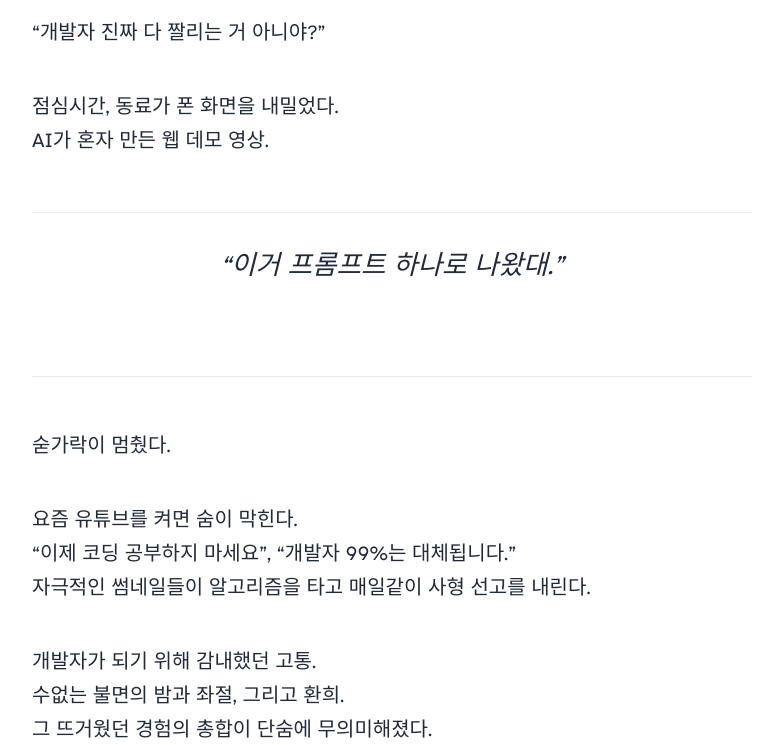
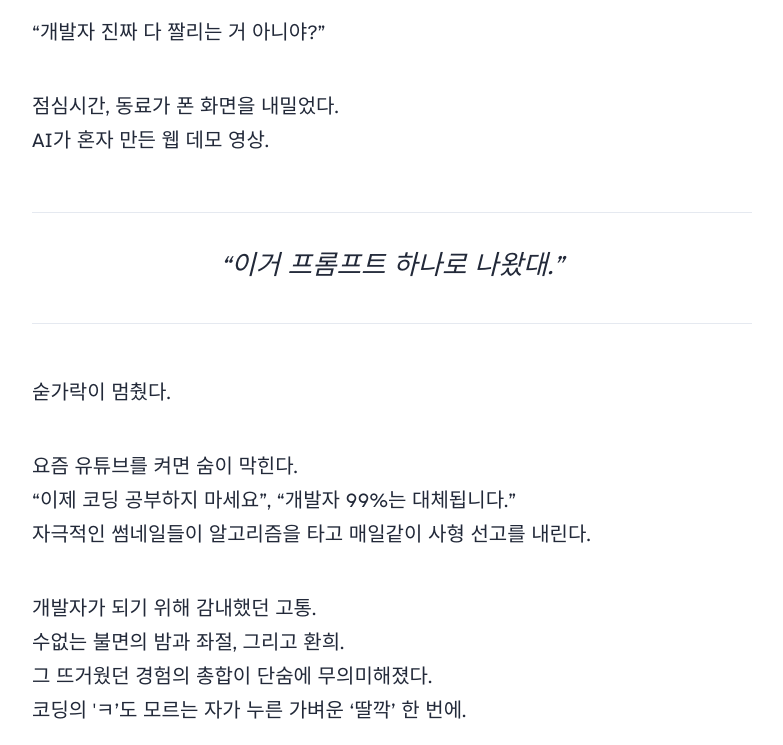
Before and after one commit to diver-jay/diver-jay.github.io, an Astro site: page /blog/1 in a window 1280 px wide. Shown: the part 752-1497 px from the top of the page, without its empty margins (248-1031 px from the left). Built offline with nearby package versions, Linux system fonts and the light colour scheme; Astro itself is replaced by a stand-in of ours.

Commit message:
style: fix blockquote p margin with correct specificity

```diff
--- a/src/styles/global.css
+++ b/src/styles/global.css
@@ -126,7 +126,7 @@ blockquote {
   font-style: italic;
   text-align: center;
 }
-blockquote p {
+.prose blockquote p {
   margin: 0;
 }
 hr {
```
